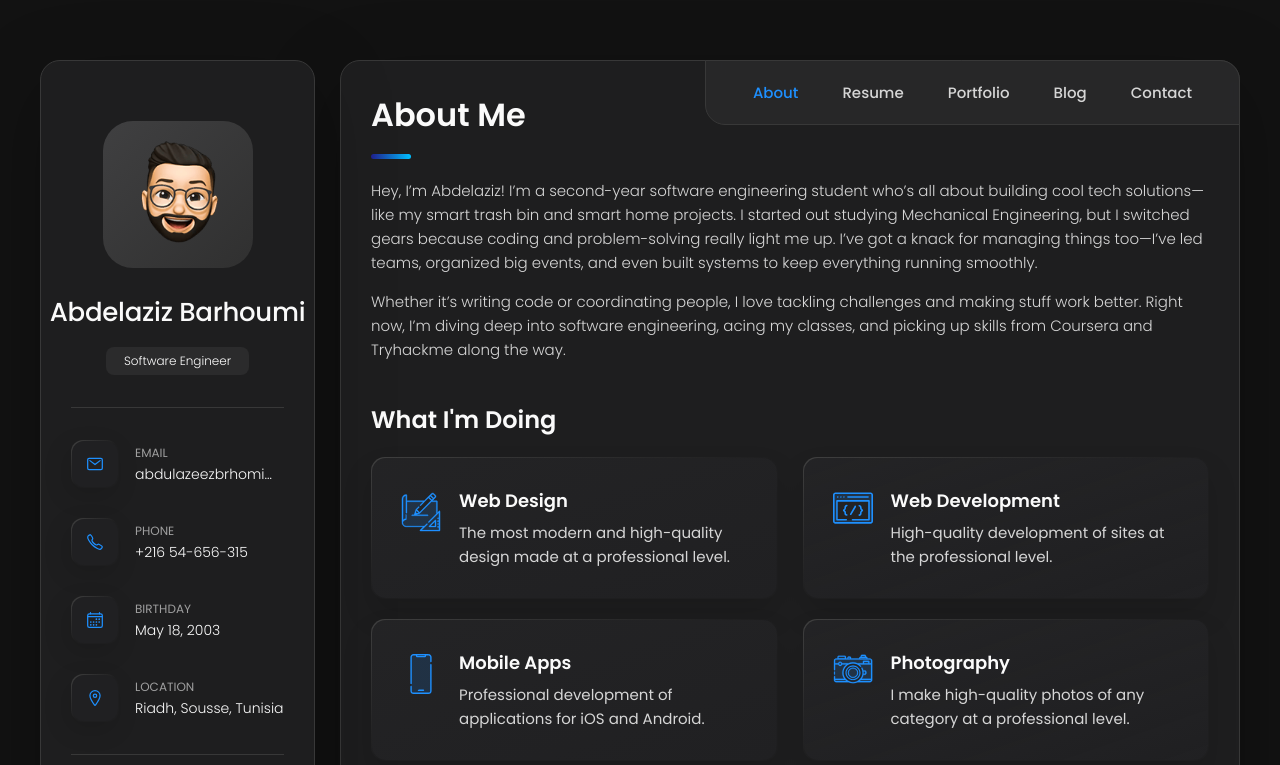
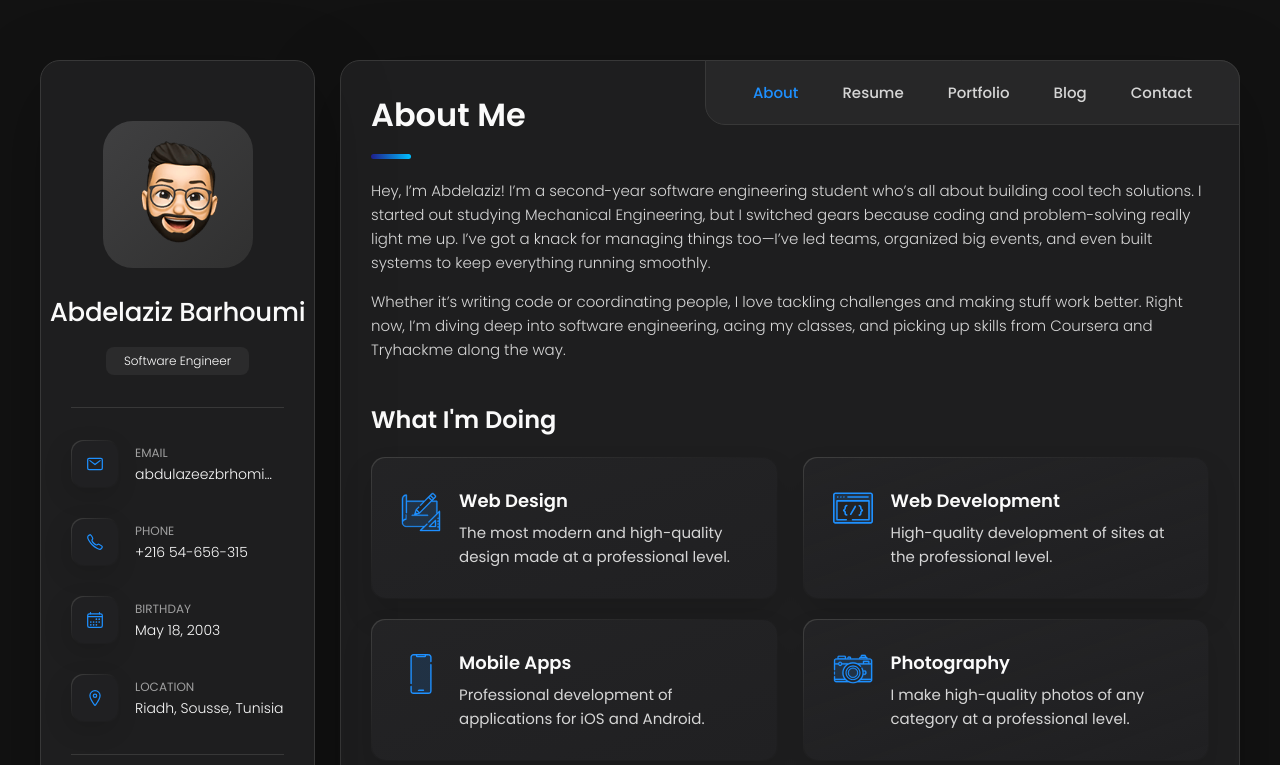
Before and after one commit to AbdelazizBarhoumi/AbdelazizBarhoumi, a plain HTML site: page index.html in a window 1280 px wide. Shown: the top 765 px of the page. Drawn offline with nearby package versions, Linux system fonts and the light colour scheme.

Commit message:
update the about

```diff
--- a/index.html
+++ b/index.html
@@ -212,7 +212,7 @@
 
         <section class="about-text">
           <p>
-            Hey, I’m Abdelaziz! I’m a second-year software engineering student who’s all about building cool tech solutions—like my smart trash bin and smart home projects. I started out studying Mechanical Engineering, but I switched gears because coding and problem-solving really light me up. I’ve got a knack for managing things too—I’ve led teams, organized big events, and even built systems to keep everything running smoothly.
+            Hey, I’m Abdelaziz! I’m a second-year software engineering student who’s all about building cool tech solutions. I started out studying Mechanical Engineering, but I switched gears because coding and problem-solving really light me up. I’ve got a knack for managing things too—I’ve led teams, organized big events, and even built systems to keep everything running smoothly.
           </p>
           <p>
             Whether it’s writing code or coordinating people, I love tackling challenges and making stuff work better. Right now, I’m diving deep into software engineering, acing my classes, and picking up skills from Coursera and Tryhackme along the way.
```
